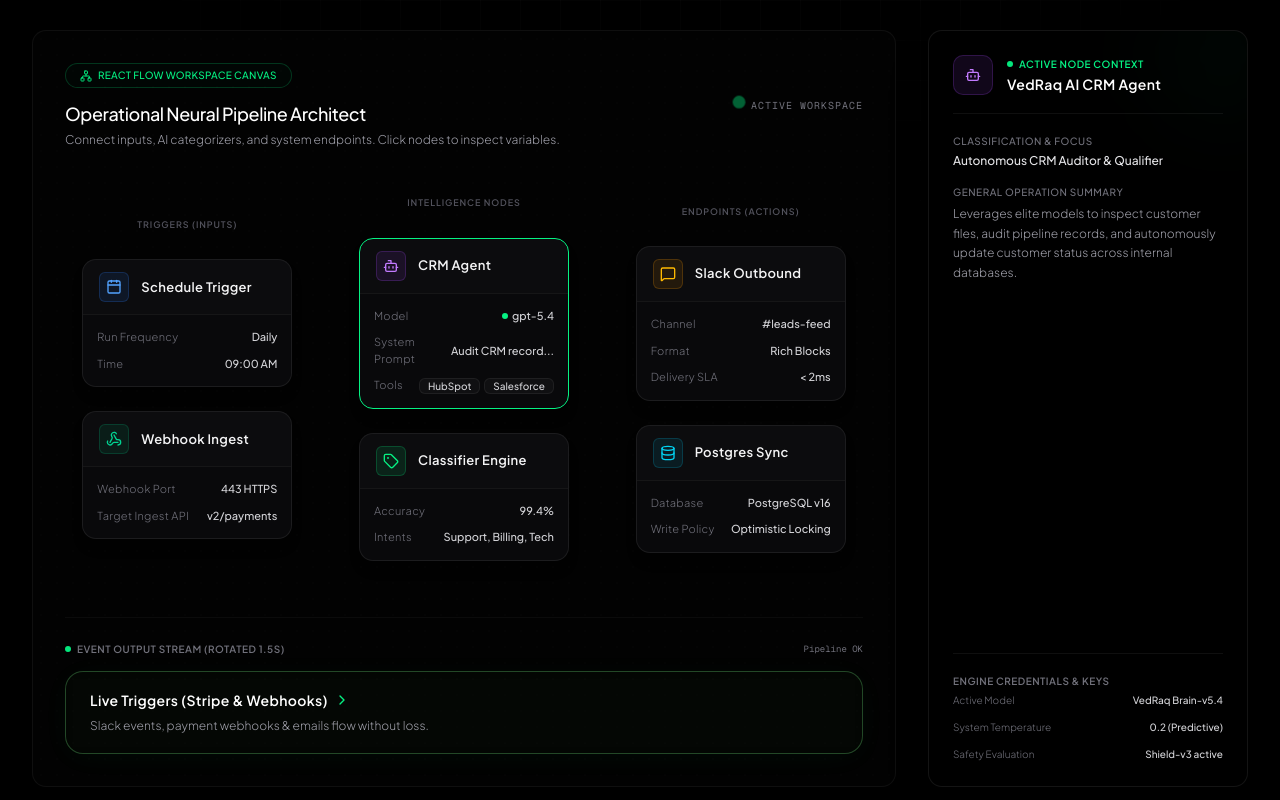
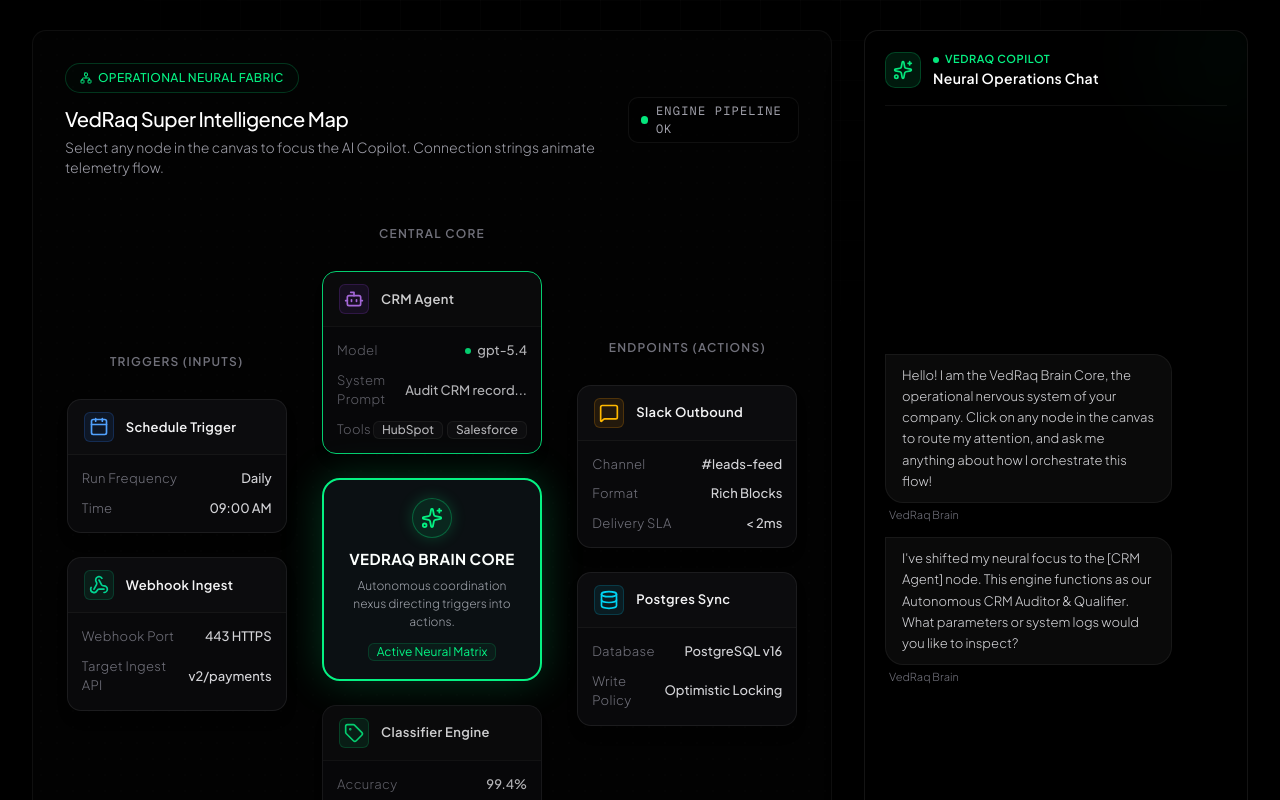
Before and after one commit to GseriesTech/VedRaq, a Next.js app in the folder landing-page/: page / in a window 1280 px wide. Shown: the part 1160-1960 px from the top of the page. Built offline with nearby package versions, Linux system fonts and the light colour scheme.

Commit message:
feat: add VedRaq Brain Core, dynamic upward notification transitions, Copilot Chat Panel, and scaled font sizes

```diff
--- a/landing-page/src/components/AppNode.tsx
+++ b/landing-page/src/components/AppNode.tsx
@@ -57,7 +57,7 @@
           {rows.map((row, idx) => (
             <div
               key={idx}
-              className="flex items-center justify-between text-[11px] leading-normal"
+              className="flex items-center justify-between text-[13px] leading-normal"
             >
               <span className="text-zinc-500 font-light tracking-wide">{row.label}</span>
               <div className="text-zinc-300 font-medium text-right shrink-0 flex items-center gap-1.5">
@@ -82,7 +82,7 @@
   return (
     <div
       className={cn(
-        "inline-flex items-center gap-1 bg-white/[0.03] border border-white/[0.06] rounded-[6px] px-2 py-0.5 text-[10px] text-zinc-300 select-none hover:bg-white/[0.06] hover:border-white/12 transition-all shrink-0",
+        "inline-flex items-center gap-1 bg-white/[0.03] border border-white/[0.06] rounded-[6px] px-2 py-0.5 text-xs text-zinc-300 select-none hover:bg-white/[0.06] hover:border-white/12 transition-all shrink-0",
         className
       )}
     >
--- a/landing-page/src/components/InteractiveNodeBuilder.tsx
+++ b/landing-page/src/components/InteractiveNodeBuilder.tsx
@@ -1,9 +1,9 @@
 "use client";
 
-import React, { useState, useEffect } from "react";
+import React, { useState, useEffect, useRef } from "react";
 import { AppNode, AppNodeChip } from "./AppNode";
 import { Notify } from "./Notify";
-import { Calendar, Bot, MessageSquare, Database, Activity, Zap, Shield, Key, Network, Webhook, Tag } from "lucide-react";
+import { Calendar, Bot, MessageSquare, Database, Activity, Zap, Network, Webhook, Tag, Send, Sparkles } from "lucide-react";
 
 interface NodeData {
   id: string;
@@ -23,9 +23,30 @@
   type: "success" | "info" | "warning" | "error";
 }
 
+interface ChatMessage {
+  sender: "user" | "assistant";
+  content: string;
+}
+
 export function InteractiveNodeBuilder() {
   const [selectedId, setSelectedId] = useState<string>("agent");
   const [activeEventIndex, setActiveEventIndex] = useState<number>(0);
+  const [chatInput, setChatInput] = useState<string>("");
+  const [chatMessages, setChatMessages] = useState<ChatMessage[]>([
+    {
+      sender: "assistant",
+      content: "Hello! I am the VedRaq Brain Core, the operational nervous system of your company. Click on any node in the canvas to route my attention, and ask me anything about how I orchestrate this flow!"
+    }
+  ]);
+
+  const chatContainerRef = useRef<HTMLDivElement>(null);
+
+  // Auto-scroll chat to bottom
+  useEffect(() => {
+    if (chatContainerRef.current) {
+      chatContainerRef.current.scrollTop = chatContainerRef.current.scrollHeight;
+    }
+  }, [chatMessages]);
 
   // Pre-configured nodes representing a rich React Flow network
   const nodes: NodeData[] = [
@@ -33,7 +54,7 @@
     {
       id: "schedule",
       title: "Schedule Trigger",
-      icon: <Calendar className="h-4 w-4 text-blue-400" />,
+      icon: <Calendar className="h-5 w-5 text-blue-400" />,
       iconBg: "bg-blue-500/10 text-blue-400 border border-blue-500/20",
       appName: "VedRaq Scheduler Engine",
       about: "Chronological Operation Dispatcher",
@@ -51,7 +72,7 @@
     {
       id: "webhook",
       title: "Webhook Ingest",
-      icon: <Webhook className="h-4 w-4 text-emerald-400" />,
+      icon: <Webhook className="h-5 w-5 text-emerald-400" />,
       iconBg: "bg-emerald-500/10 text-emerald-400 border border-emerald-500/20",
       appName: "Stripe Webhook Gateway",
       about: "Instant Transaction Trigger",
@@ -66,11 +87,11 @@
         { label: "Target Ingest API", value: "v2/payments" }
       ]
     },
-    // Column 2: Engines
+    // Column 2: Central Engines
     {
       id: "agent",
       title: "CRM Agent",
-      icon: <Bot className="h-4 w-4 text-purple-400" />,
+      icon: <Bot className="h-5 w-5 text-purple-400" />,
       iconBg: "bg-purple-500/10 text-purple-400 border border-purple-500/20",
       appName: "VedRaq AI CRM Agent",
       about: "Autonomous CRM Auditor & Qualifier",
@@ -81,7 +102,7 @@
         { label: "Safety Evaluation", value: "Shield-v3 active" }
       ],
       rows: [
-        { label: "Model", value: <span className="flex items-center gap-1"><span className="h-1.5 w-1.5 rounded-full bg-[#05F283]" /> gpt-5.4</span> },
+        { label: "Model", value: <span className="flex items-center gap-1.5"><span className="h-1.5 w-1.5 rounded-full bg-[#05F283]" /> gpt-5.4</span> },
         { label: "System Prompt", value: "Audit CRM record..." },
         { label: "Tools", value: (
           <div className="flex gap-1 shrink-0">
@@ -94,7 +115,7 @@
     {
       id: "classifier",
       title: "Classifier Engine",
-      icon: <Tag className="h-4 w-4 text-[#05F283]" />,
+      icon: <Tag className="h-5 w-5 text-[#05F283]" />,
       iconBg: "bg-[#05F283]/10 text-[#05F283] border border-[#05F283]/20",
       appName: "Semantic Tagging Core",
       about: "Generative Query Router",
@@ -113,7 +134,7 @@
     {
       id: "slack",
       title: "Slack Outbound",
-      icon: <MessageSquare className="h-4 w-4 text-amber-400" />,
+      icon: <MessageSquare className="h-5 w-5 text-amber-400" />,
       iconBg: "bg-amber-500/10 text-amber-400 border border-amber-500/20",
       appName: "Slack Corporate Connect",
       about: "Instant Channel Dispatcher & Alert Bus",
@@ -132,7 +153,7 @@
     {
       id: "postgres",
       title: "Postgres Sync",
-      icon: <Database className="h-4 w-4 text-cyan-400" />,
+      icon: <Database className="h-5 w-5 text-cyan-400" />,
       iconBg: "bg-cyan-500/10 text-cyan-400 border border-cyan-500/20",
       appName: "Real-Time DB Sync Core",
       about: "Transactional Database Synchronizer",
@@ -184,45 +205,84 @@
   const activeNode = nodes.find(n => n.id === selectedId) || nodes[2];
   const activeEvent = eventLogs[activeEventIndex];
 
+  // Update chat intro when selecting a node
+  useEffect(() => {
+    setChatMessages(prev => [
+      ...prev,
+      {
+        sender: "assistant",
+        content: `I've shifted my neural focus to the [${activeNode.title}] node. This engine functions as our ${activeNode.about}. What parameters or system logs would you like to inspect?`
+      }
+    ]);
+  }, [selectedId]);
+
+  // Handle chat submission
+  const handleChatSubmit = (e: React.FormEvent) => {
+    e.preventDefault();
+    if (!chatInput.trim()) return;
+
+    const userText = chatInput;
+    setChatMessages(prev => [...prev, { sender: "user", content: userText }]);
+    setChatInput("");
+
+    // Simulate smart AI response based on node context
+    setTimeout(() => {
+      let reply = "";
+      const lower = userText.toLowerCase();
+
+      if (lower.includes("status") || lower.includes("healthy") || lower.includes("running")) {
+        reply = `The [${activeNode.appName}] is running at 100% health. All checks are green with latency metrics reporting under expected limits.`;
+      } else if (lower.includes("model") || lower.includes("model version") || lower.includes("version")) {
+        reply = `The active processor engine inside [${activeNode.title}] is powered by our proprietary VedRaq Core intelligence models, verified with strict safety filters.`;
+      } else if (lower.includes("help") || lower.includes("what can you do")) {
+        reply = `I can help you audit operations, query PostgreSQL transaction logs, inspect Stripe webhook endpoints, or change model prompt temperatures for the active node context.`;
+      } else {
+        reply = `I've routed your query directly to the active ${activeNode.appName} context. Current system environment reports: "${activeNode.details[0].label}: ${activeNode.details[0].value}". All operations are healthy.`;
+      }
+
+      setChatMessages(prev => [...prev, { sender: "assistant", content: reply }]);
+    }, 600);
+  };
+
   return (
     <div className="flex flex-col lg:flex-row gap-8 items-stretch mt-12 select-none">
 
       {/* Node Flow Interactive Canvas (Left Column) */}
-      <div className="flex-1 border border-white/[0.05] bg-[#070708]/30 rounded-xl p-6 sm:p-8 backdrop-blur-md flex flex-col justify-between relative overflow-hidden shadow-[0_16px_40px_rgba(0,0,0,0.6)] min-h-[580px]">
+      <div className="flex-1 border border-white/[0.05] bg-[#070708]/30 rounded-xl p-6 sm:p-8 backdrop-blur-md flex flex-col justify-between relative overflow-hidden shadow-[0_16px_40px_rgba(0,0,0,0.6)] min-h-[640px]">
         {/* Connection Grid Background */}
         <div className="absolute inset-0 bg-[radial-gradient(rgba(255,255,255,0.015)_1.5px,transparent_1.5px)] [background-size:16px_16px] pointer-events-none opacity-60" />
 
         {/* Canvas Header */}
         <div className="mb-6 z-10 flex flex-col sm:flex-row sm:items-center sm:justify-between gap-4">
           <div>
-            <div className="inline-flex items-center gap-1.5 rounded-full border border-[#05F283]/20 bg-[#05F283]/[0.02] px-3.5 py-1 text-[10px] text-[#05F283] font-medium tracking-wide uppercase">
+            <div className="inline-flex items-center gap-1.5 rounded-full border border-[#05F283]/20 bg-[#05F283]/[0.02] px-3.5 py-1.5 text-xs text-[#05F283] font-medium tracking-wide uppercase">
               <Network className="h-3 w-3 animate-pulse" />
-              React Flow Workspace Canvas
+              Operational Neural Fabric
             </div>
-            <h4 className="text-lg font-medium text-white tracking-tight mt-3">
-              Operational Neural Pipeline Architect
+            <h4 className="text-xl font-medium text-white tracking-tight mt-3">
+              VedRaq Super Intelligence Map
             </h4>
-            <p className="text-xs text-zinc-400 font-light mt-1">
-              Connect inputs, AI categorizers, and system endpoints. Click nodes to inspect variables.
+            <p className="text-sm text-zinc-400 font-light mt-1">
+              Select any node in the canvas to focus the AI Copilot. Connection strings animate telemetry flow.
             </p>
           </div>
-          <div className="flex gap-2 self-start sm:self-center">
-            <span className="h-2 w-2 rounded-full bg-[#05F283] animate-ping" />
-            <span className="text-[10px] font-mono text-zinc-500 uppercase tracking-widest">Active Workspace</span>
+          <div className="flex gap-2 items-center self-start sm:self-center border border-white/[0.06] bg-black/40 px-3 py-1 rounded-[10px]">
+            <span className="h-2 w-2 rounded-full bg-[#05F283] animate-pulse" />
+            <span className="text-[12px] font-mono text-zinc-400 uppercase tracking-widest">Engine Pipeline OK</span>
           </div>
         </div>
 
-        {/* 3-Column Node Graph Canvas */}
+        {/* 3-Column Node Graph Canvas with central BRAIN CORE */}
         <div className="grid grid-cols-1 md:grid-cols-3 gap-8 relative z-10 py-6 max-w-4xl mx-auto w-full items-center">
 
           {/* Column 1: Triggers */}
           <div className="flex flex-col gap-6 items-center">
-            <span className="text-[9px] font-semibold text-zinc-600 uppercase tracking-widest mb-1">Triggers (Inputs)</span>
+            <span className="text-[12px] font-semibold text-zinc-500 uppercase tracking-widest mb-1">Triggers (Inputs)</span>
             {nodes.slice(0, 2).map((node) => (
               <div
                 key={node.id}
                 onClick={() => setSelectedId(node.id)}
-                className="cursor-pointer transition-transform duration-300 active:scale-[0.98] w-full max-w-[210px]"
+                className="cursor-pointer transition-transform duration-300 active:scale-[0.98] w-full max-w-[220px]"
               >
                 <AppNode
                   title={node.title}
@@ -236,35 +296,69 @@
             ))}
           </div>
 
-          {/* Column 2: Engines */}
+          {/* Column 2: Central VEDRAQ BRAIN CORE */}
           <div className="flex flex-col gap-6 items-center relative">
-            <span className="text-[9px] font-semibold text-zinc-600 uppercase tracking-widest mb-1">Intelligence Nodes</span>
-            {nodes.slice(2, 4).map((node) => (
+            <span className="text-[12px] font-semibold text-zinc-500 uppercase tracking-widest mb-1">Central Core</span>
+
+            {/* Intelligent Subprocessor 1 */}
             <div
-                key={node.id}
-                onClick={() => setSelectedId(node.id)}
-                className="cursor-pointer transition-transform duration-300 active:scale-[0.98] w-full max-w-[210px]"
+              onClick={() => setSelectedId("agent")}
+              className="cursor-pointer transition-transform duration-300 active:scale-[0.98] w-full max-w-[220px]"
             >
               <AppNode
-                  title={node.title}
-                  icon={node.icon}
-                  iconBg={node.iconBg}
-                  isActive={selectedId === node.id}
-                  rows={node.rows}
-                  className="w-full shadow-lg"
+                title={nodes[2].title}
+                icon={nodes[2].icon}
+                iconBg={nodes[2].iconBg}
+                isActive={selectedId === "agent"}
+                rows={nodes[2].rows}
+                className="w-full shadow-lg opacity-85"
               />
             </div>
-            ))}
+
+            {/* SUPER PART: VEDRAQ BRAIN CORE SUPER-PROCESSOR */}
+            <div className="w-full max-w-[220px] bg-[#0c0d12] border-2 border-[#05F283] rounded-2xl p-4.5 text-center relative shadow-[0_0_40px_rgba(5,242,131,0.22)] group hover:scale-[1.02] transition-all duration-300">
+              {/* Pulsing light */}
+              <div className="absolute inset-0 bg-[#05F283]/[0.015] rounded-2xl animate-pulse pointer-events-none" />
+              <div className="h-10 w-10 rounded-full bg-[#05F283]/10 border border-[#05F283]/30 flex items-center justify-center text-[#05F283] mx-auto mb-2.5 shadow-[0_0_15px_rgba(5,242,131,0.2)]">
+                <Sparkles className="h-5.5 w-5.5 animate-spin-slow" />
+              </div>
+              <h5 className="text-[15px] font-bold text-white tracking-wide">
+                VEDRAQ BRAIN CORE
+              </h5>
+              <p className="text-[12px] text-zinc-400 font-light mt-1.5 leading-normal">
+                Autonomous coordination nexus directing triggers into actions.
+              </p>
+
+              {/* Dynamic status badges */}
+              <div className="mt-3 flex justify-center gap-1.5">
+                <AppNodeChip label="Active Neural Matrix" className="bg-[#05F283]/5 border-[#05F283]/15 text-[#05F283]" />
+              </div>
             </div>
 
-          {/* Column 3: Actions */}
+            {/* Intelligent Subprocessor 2 */}
+            <div
+              onClick={() => setSelectedId("classifier")}
+              className="cursor-pointer transition-transform duration-300 active:scale-[0.98] w-full max-w-[220px]"
+            >
+              <AppNode
+                title={nodes[3].title}
+                icon={nodes[3].icon}
+                iconBg={nodes[3].iconBg}
+                isActive={selectedId === "classifier"}
+                rows={nodes[3].rows}
+                className="w-full shadow-lg opacity-85"
+              />
+            </div>
+          </div>
+
+          {/* Column 3: Endpoints */}
           <div className="flex flex-col gap-6 items-center">
-            <span className="text-[9px] font-semibold text-zinc-600 uppercase tracking-widest mb-1">Endpoints (Actions)</span>
+            <span className="text-[12px] font-semibold text-zinc-500 uppercase tracking-widest mb-1">Endpoints (Actions)</span>
             {nodes.slice(4, 6).map((node) => (
               <div
                 key={node.id}
                 onClick={() => setSelectedId(node.id)}
-                className="cursor-pointer transition-transform duration-300 active:scale-[0.98] w-full max-w-[210px]"
+                className="cursor-pointer transition-transform duration-300 active:scale-[0.98] w-full max-w-[220px]"
               >
                 <AppNode
                   title={node.title}
@@ -280,81 +374,100 @@
 
         </div>
 
-        {/* Real-time Ticker Event Notify Output with Outline color animation */}
+        {/* Real-time Ticker Event Notify Output with upward transition (key indexed) */}
         <div className="mt-8 pt-6 border-t border-white/[0.04] z-10 w-full">
           <div className="flex items-center justify-between mb-3.5">
-            <span className="text-[10px] text-zinc-500 font-semibold tracking-wider uppercase flex items-center gap-1.5">
-              <span className="h-1.5 w-1.5 rounded-full bg-[#05F283] animate-pulse" />
+            <span className="text-[12px] text-zinc-500 font-semibold tracking-wider uppercase flex items-center gap-1.5">
+              <span className="h-2 w-2 rounded-full bg-[#05F283] animate-pulse" />
               Event Output Stream (Rotated 1.5s)
             </span>
-            <span className="text-[9px] font-mono text-zinc-500">Pipeline OK</span>
+            <span className="text-[12px] font-mono text-zinc-500">Pipeline Monitoring Ready</span>
           </div>
 
+          {/* Keyed element to trigger the custom slide-up transition animation */}
+          <div key={activeEventIndex} className="animate-slide-up">
             <Notify
               title={activeEvent.title}
               description={activeEvent.description}
               type={activeEvent.type}
               showArrow={true}
-            className="transition-all duration-500"
+              className="transition-all duration-300"
             />
           </div>
         </div>
+      </div>
 
-      {/* Details Inspector Panel (Right Column) */}
-      <div className="w-full lg:w-80 shrink-0 border border-white/[0.08] bg-black/60 rounded-xl p-6 backdrop-blur-md shadow-2xl flex flex-col justify-between relative overflow-hidden">
+      {/* Details Inspector AI Chat Interface (Right Column Panel) */}
+      <div className="w-full lg:w-96 shrink-0 border border-white/[0.08] bg-black/60 rounded-xl p-5 backdrop-blur-md shadow-2xl flex flex-col justify-between relative overflow-hidden min-h-[640px]">
         {/* Soft Background Radial Light */}
         <div className="absolute -top-12 -right-12 h-36 w-36 rounded-full bg-[#05F283]/[0.025] blur-[40px] pointer-events-none" />
 
-        <div className="relative z-10">
-          {/* Header Details */}
-          <div className="flex items-center gap-3.5 pb-4.5 border-b border-white/[0.06] mb-5">
-            <div className={`h-10 w-10 rounded-lg flex items-center justify-center shrink-0 ${activeNode.iconBg}`}>
-              {activeNode.icon}
+        <div className="flex flex-col h-full justify-between">
+
+          {/* Chat Header */}
+          <div className="flex items-center gap-3 pb-4 border-b border-white/[0.06] shrink-0">
+            <div className="h-9 w-9 rounded-lg bg-[#05F283]/10 border border-[#05F283]/20 flex items-center justify-center text-[#05F283]">
+              <Sparkles className="h-5 w-5 animate-pulse" />
             </div>
             <div>
-              <div className="text-[10px] text-[#05F283] font-semibold tracking-wider uppercase flex items-center gap-1.5">
+              <div className="text-[11px] text-[#05F283] font-semibold tracking-wider uppercase flex items-center gap-1.5">
                 <span className="h-1.5 w-1.5 rounded-full bg-[#05F283] animate-pulse" />
-                Active Node Context
+                VedRaq Copilot
               </div>
-              <h5 className="text-sm font-semibold text-white tracking-wide mt-0.5">
-                {activeNode.appName}
+              <h5 className="text-[14px] font-semibold text-white tracking-wide">
+                Neural Operations Chat
               </h5>
             </div>
           </div>
 
-          {/* About App description */}
-          <div className="space-y-4">
-            <div>
-              <span className="text-[10px] text-zinc-500 font-medium uppercase tracking-wider block mb-1">
-                Classification & Focus
+          {/* Interactive Chat Messages Area */}
+          <div
+            ref={chatContainerRef}
+            className="flex-1 overflow-y-auto py-4 my-2 space-y-3.5 pr-1 max-h-[420px] scrollbar-thin scrollbar-thumb-white/[0.05]"
+          >
+            {chatMessages.map((msg, idx) => (
+              <div
+                key={idx}
+                className={`flex flex-col max-w-[85%] ${
+                  msg.sender === "user" ? "ml-auto items-end" : "mr-auto items-start"
+                }`}
+              >
+                <div
+                  className={`rounded-2xl px-4 py-2.5 text-[13px] leading-relaxed ${
+                    msg.sender === "user"
+                      ? "bg-[#05F283] text-black font-medium rounded-tr-none"
+                      : "bg-white/[0.04] border border-white/[0.06] text-zinc-300 font-light rounded-tl-none"
+                  }`}
+                >
+                  {msg.content}
+                </div>
+                <span className="text-[11px] text-zinc-500 font-light mt-1 px-1">
+                  {msg.sender === "user" ? "You" : "VedRaq Brain"}
                 </span>
-              <p className="text-xs text-zinc-200 font-medium">
-                {activeNode.about}
-              </p>
+              </div>
+            ))}
           </div>
 
-            <div>
-              <span className="text-[10px] text-zinc-500 font-medium uppercase tracking-wider block mb-1">
-                General Operation Summary
-              </span>
-              <p className="text-xs text-zinc-400 font-light leading-relaxed">
-                {activeNode.description}
-              </p>
-            </div>
-          </div>
-        </div>
+          {/* Interactive Chat Input Area */}
+          <form
+            onSubmit={handleChatSubmit}
+            className="border-t border-white/[0.06] pt-4 shrink-0 flex items-center gap-2"
+          >
+            <input
+              type="text"
+              value={chatInput}
+              onChange={(e) => setChatInput(e.target.value)}
+              placeholder={`Query ${activeNode.title} state...`}
+              className="flex-1 bg-white/[0.03] border border-white/[0.08] hover:border-white/15 focus:border-[#05F283]/45 rounded-xl px-4 py-2.5 text-[13px] text-white font-light placeholder-zinc-500 focus:outline-none transition-colors"
+            />
+            <button
+              type="submit"
+              className="h-10 w-10 rounded-xl bg-[#05F283] hover:bg-[#05F283]/90 active:scale-95 flex items-center justify-center text-black transition-all shrink-0 cursor-pointer"
+            >
+              <Send className="h-4.5 w-4.5" />
+            </button>
+          </form>
 
-        {/* Detailed Specs list */}
-        <div className="mt-8 pt-5 border-t border-white/[0.06] space-y-3 relative z-10">
-          <span className="text-[10px] text-zinc-500 font-semibold uppercase tracking-wider block mb-1">
-            Engine Credentials & Keys
-          </span>
-          {activeNode.details.map((detail, idx) => (
-            <div key={idx} className="flex justify-between items-center text-[10px]">
-              <span className="text-zinc-500 font-light">{detail.label}</span>
-              <span className="text-zinc-300 font-medium">{detail.value}</span>
-            </div>
-          ))}
         </div>
 
       </div>
--- a/landing-page/src/components/Notify.tsx
+++ b/landing-page/src/components/Notify.tsx
@@ -62,7 +62,7 @@
           </div>
 
           {/* Subtitle Description */}
-          <p className="mt-1.5 text-xs text-zinc-400 font-light leading-relaxed">
+          <p className="mt-1.5 text-[13px] text-zinc-400 font-light leading-relaxed">
             {description}
           </p>
         </div>
```
Also changed, not shown: landing-page/src/app/globals.css (+16 -0 lines). Lines whose indentation alone changed are shown as unchanged.
